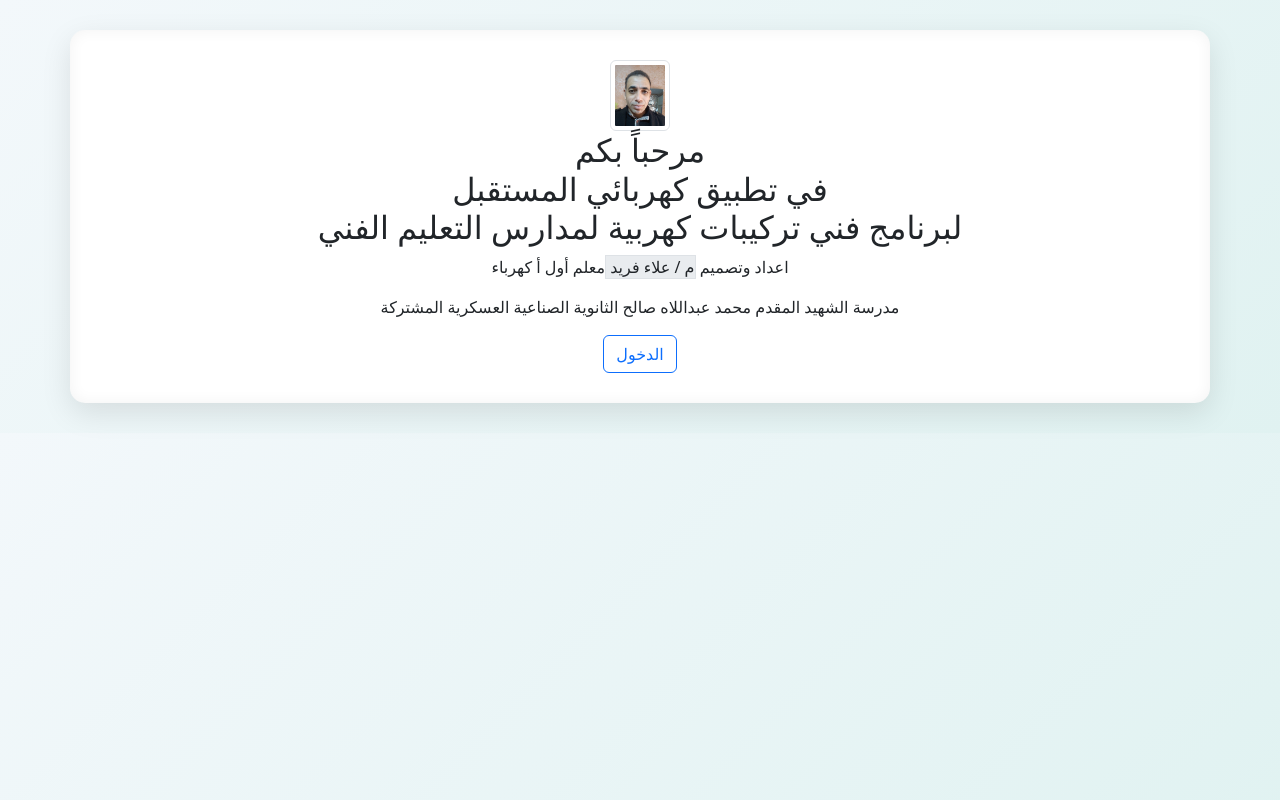
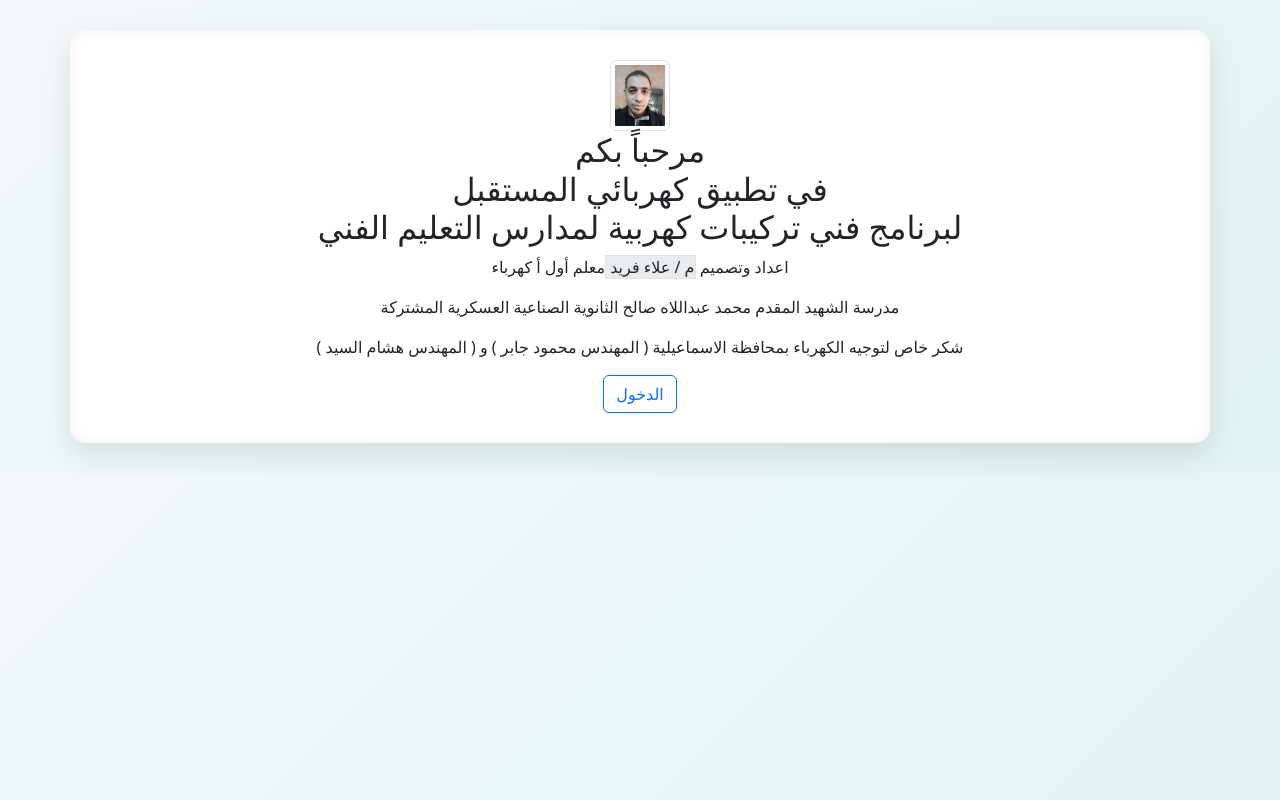
Before and after one commit to Alaafared/Unit-of-illumination, a plain HTML site: page index.html in a window 1280 px wide. Drawn offline with nearby package versions, Linux system fonts and the light colour scheme.

Commit message:
Update index.html

```diff
--- a/index.html
+++ b/index.html
@@ -14,6 +14,7 @@
             <h2>مرحباً بكم<br> في تطبيق كهربائي المستقبل<br> لبرنامج فني تركيبات كهربية لمدارس التعليم الفني</h2>
             <p>اعداد وتصميم <span class="text-nowrap bg-body-secondary border">م / علاء فريد </span>معلم أول أ كهرباء </p>
             <p>مدرسة الشهيد المقدم محمد عبداللاه صالح الثانوية الصناعية العسكرية المشتركة</p>
+            <p>شكر خاص لتوجيه الكهرباء بمحافظة الاسماعيلية  ( المهندس محمود جابر ) و ( المهندس هشام السيد )</p>
             <a href="#level-selection" class="custom-btn btnn-3 btn btn-outline-primary" onclick="showPage('level-selection')">الدخول</a>
 
         </div>
```
